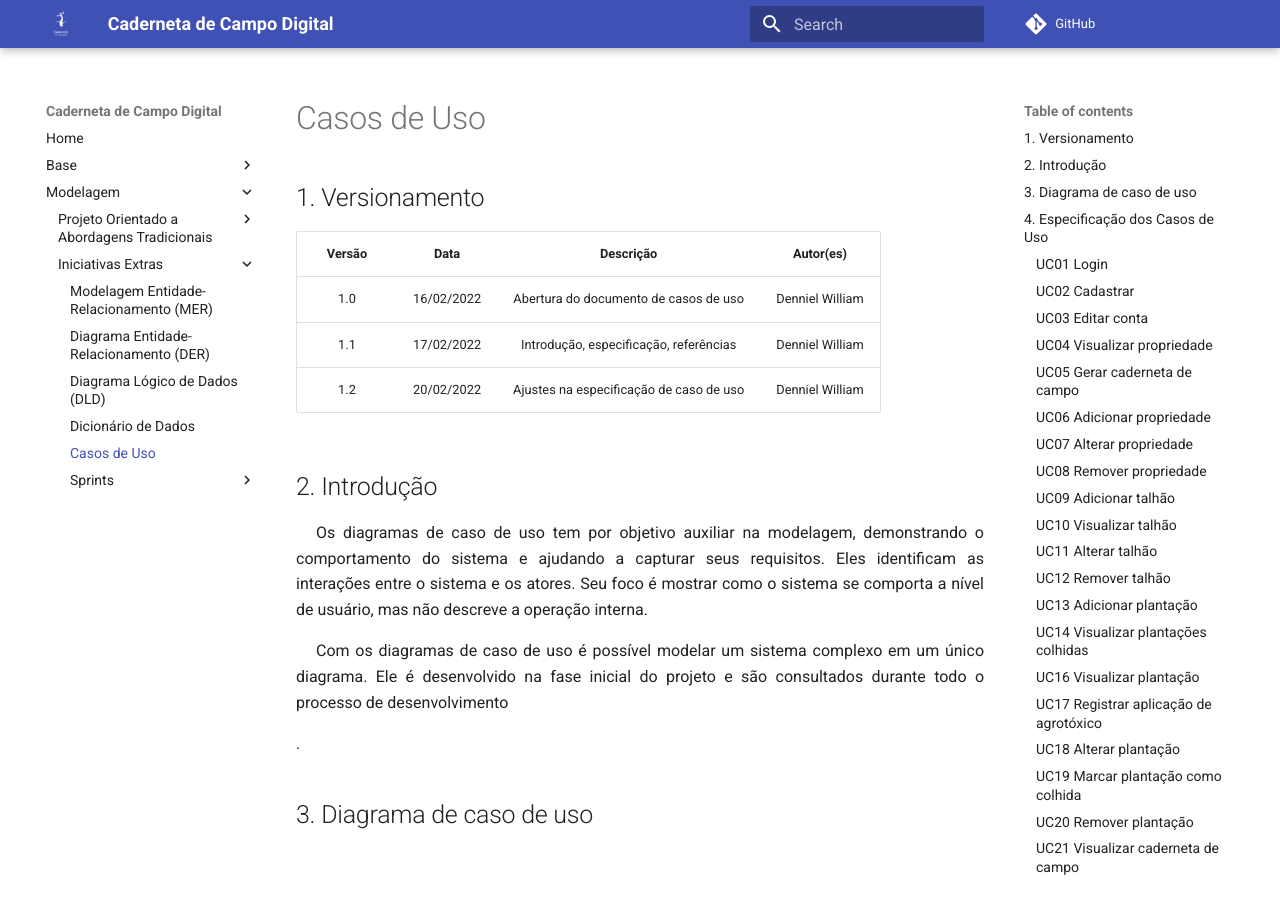
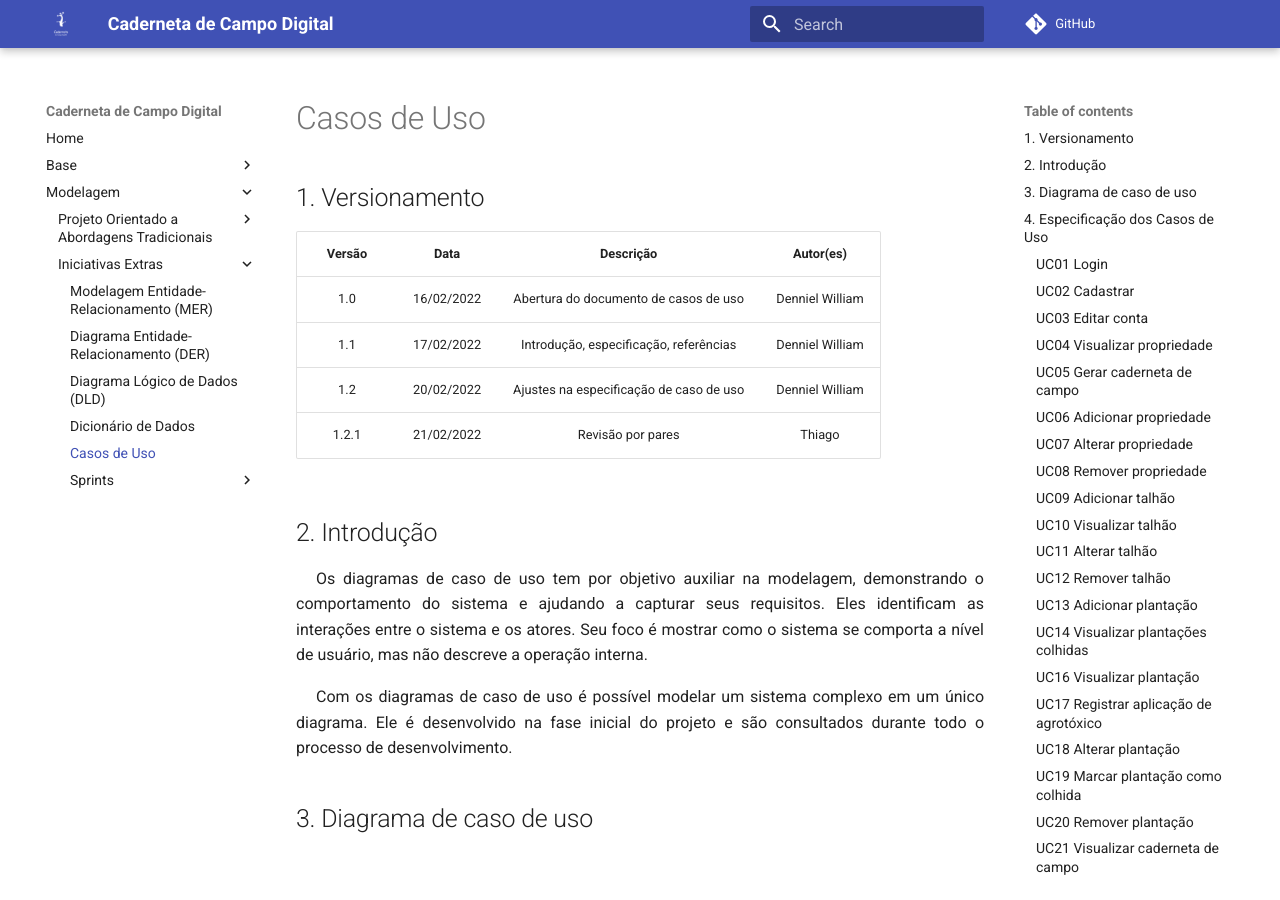
Before and after one commit to UnBArqDsw2021-2/2021.2_G4_CadernetaDeCampoDigital_docs, an MkDocs documentation site: the page built from docs/modelagem/extras/caso_de_uso.md, in a window 1280 px wide and 900 px high. Built offline with MkDocs 1.6.1 and Material for MkDocs 9.7.7, drawn with Linux system fonts in a browser that asks for light colours; comment, search, counter and statistics services are not loaded; old or Windows-style settings are respelled for this version of MkDocs.

Commit message:
#71 adicionando revisao por pares

```diff
--- a/docs/modelagem/extras/caso_de_uso.md
+++ b/docs/modelagem/extras/caso_de_uso.md
@@ -7,12 +7,13 @@
 |1.0|16/02/2022|Abertura do documento de casos de uso|Denniel William|
 |1.1|17/02/2022|Introdução, especificação, referências|Denniel William|
 |1.2|20/02/2022|Ajustes na especificação de caso de uso|Denniel William|
+|1.2.1|21/02/2022|Revisão por pares|Thiago|
 
 ## 2. Introdução
 
 <p style="text-align: justify; text-indent: 20px">Os diagramas de caso de uso tem por objetivo auxiliar na modelagem, demonstrando o comportamento do sistema e ajudando a capturar seus requisitos. Eles identificam as interações entre o sistema e os atores. Seu foco é mostrar como o sistema se comporta a nível de usuário, mas não descreve a operação interna. </p>
 
-<p style="text-align: justify; text-indent: 20px">Com os diagramas de caso de uso é possível modelar um sistema complexo em um único diagrama. Ele é desenvolvido na fase inicial do projeto e são consultados durante todo o processo de desenvolvimento</p>.
+<p style="text-align: justify; text-indent: 20px">Com os diagramas de caso de uso é possível modelar um sistema complexo em um único diagrama. Ele é desenvolvido na fase inicial do projeto e são consultados durante todo o processo de desenvolvimento.</p>
 
 ## 3. Diagrama de caso de uso
 
--- a/mkdocs.yml
+++ b/mkdocs.yml
@@ -78,7 +78,7 @@ nav:
       - Diagrama Entidade-Relacionamento (DER): modelagem/extras/der.md
       - Diagrama Lógico de Dados (DLD): modelagem/extras/dld.md
       - Dicionário de Dados: modelagem/extras/dicionario_dados.md
-      - Casos de Uso: modelagem\extras\caso_de_uso.md
+      - Casos de Uso: modelagem/extras/caso_de_uso.md
       - Sprints:
         - Sprint 0:
           - Review: sprints/review_0.md
```
